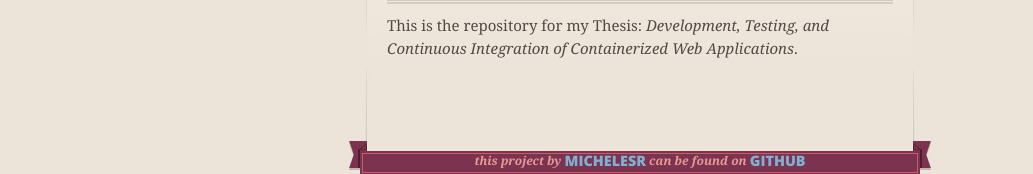
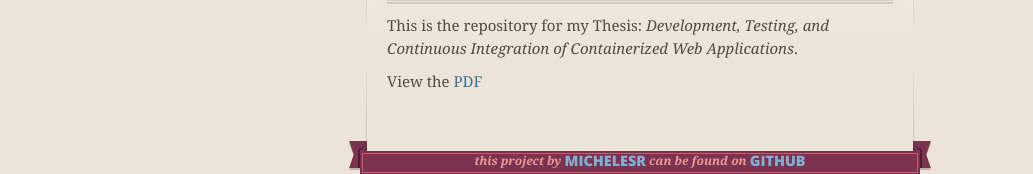
Before and after one commit to michelesr/thesis, a plain HTML site: page index.html in a window 1280 px wide. Shown: the part 275-449 px from the top of the page, without its empty margins (0-1033 px from the left). Drawn offline with nearby package versions, Linux system fonts and the light colour scheme.

Commit message:
Add ref to PDF

```diff
--- a/index.html
+++ b/index.html
@@ -51,6 +51,7 @@
 
 <p>This is the repository for my Thesis: <em>Development, Testing, and Continuous
 Integration of Containerized Web Applications</em>.</p>
+<p>View the <a href="dist/thesis.pdf">PDF</a></p>
       </section>
 
       <footer>
```
